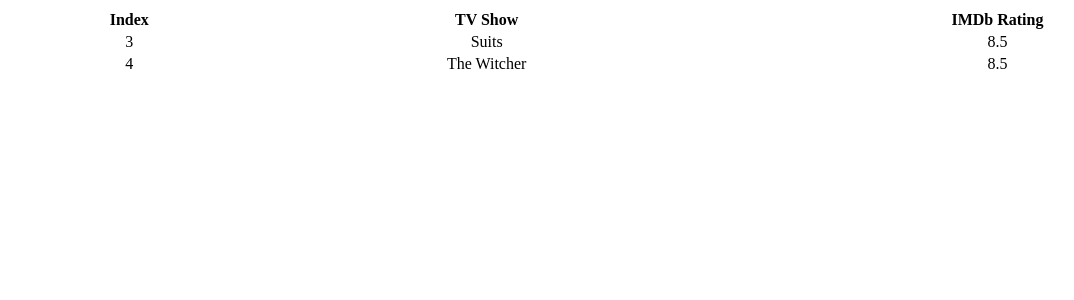
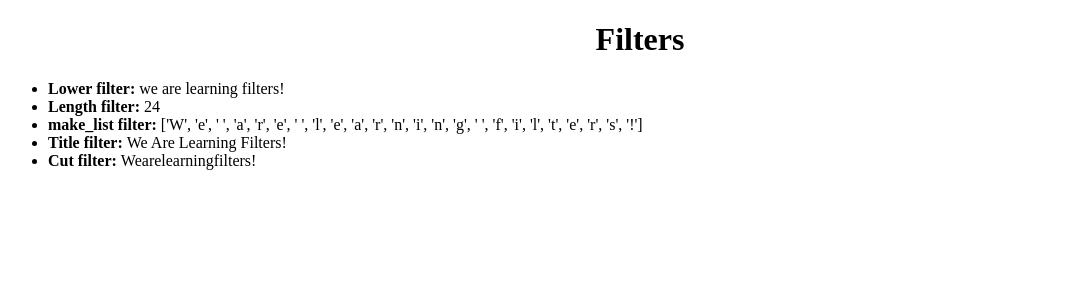
Before and after one commit to SinclairPythonAkoto/PythonRefactoring, a Django app: page / in a window 1280 px wide. Shown: the top 300 px of the page, without its empty margins (0-1074 px from the left). Run offline with Django 4.2, Linux system fonts and the light colour scheme.

Commit message:
filters and comments in django templates

```diff
--- a/anything_Python/Django_Web_Development/first_project/first_app/views.py
+++ b/anything_Python/Django_Web_Development/first_project/first_app/views.py
@@ -3,15 +3,8 @@ from django.http import HttpResponse
 
 # Create your views here.
 def index(request):
-    tv_shows_list = {
-        "tv_shows": {
-            "Game of Thrones": "9.3",
-            "Blacklist": "8",
-            "Suits": "8.5",
-            "The Witcher": "8.5",
-        }
-    }
-    return render(request, "first_app/index.html", context=tv_shows_list)
+    filters = {"value": "We are learning filters!"}
+    return render(request, "first_app/index.html", context=filters)
 
 
 def home(request):
--- a/anything_Python/Django_Web_Development/first_project/templates/first_app/index.html
+++ b/anything_Python/Django_Web_Development/first_project/templates/first_app/index.html
@@ -7,22 +7,16 @@
 </head>
 
 <body>
-    <table style="width: 100%; text-align: center;">
-        <tr>
-            <th>Index</th>
-            <th>TV Show</th>
-            <th>IMDb Rating</th>
-        </tr>
-        {% for tv_show,IMDb_rating in tv_shows.items %}
-        {% if IMDb_rating == "8.5" %}
-        <tr>
-            <td>{{forloop.counter}}</td> <!-- this adds an index counter to the page */ -->
-            <td>{{tv_show}}</td>
-            <td>{{IMDb_rating}}</td>
-        </tr>
-        {% endif %}
-        {% endfor %}
-    </table>
+    <h1>
+        <center>Filters</center>
+    </h1>
+    <ul>
+        <li> <b>Lower filter: </b> {{value | lower}} <br> </li>
+        <li> <b>Length filter: </b> {{value | length}} <br> </li>
+        <li> <b>make_list filter: </b> {{value | make_list}} <br> </li>
+        <li> <b>Title filter: </b> {{value | title}} <br> </li>
+        <li> <b>Cut filter: </b> {{value | cut:" "}} <br> </li>
+    </ul>
 </body>
 
 </html>
```
